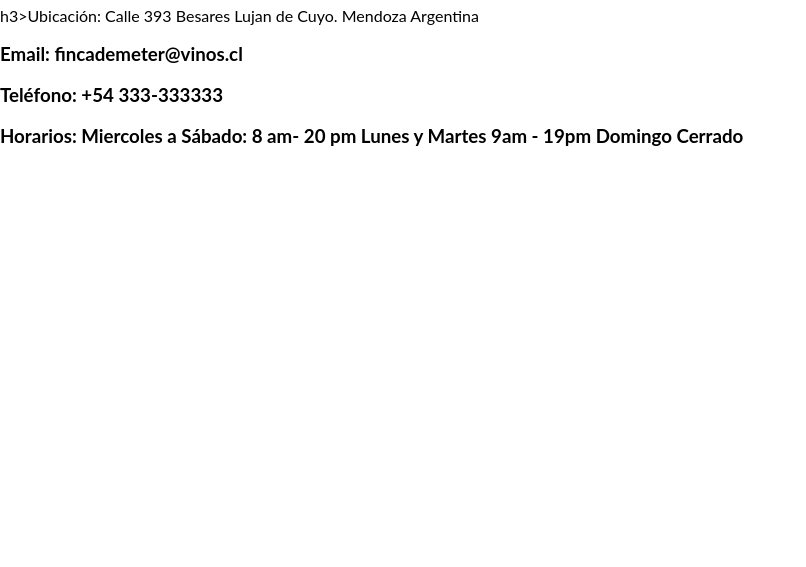
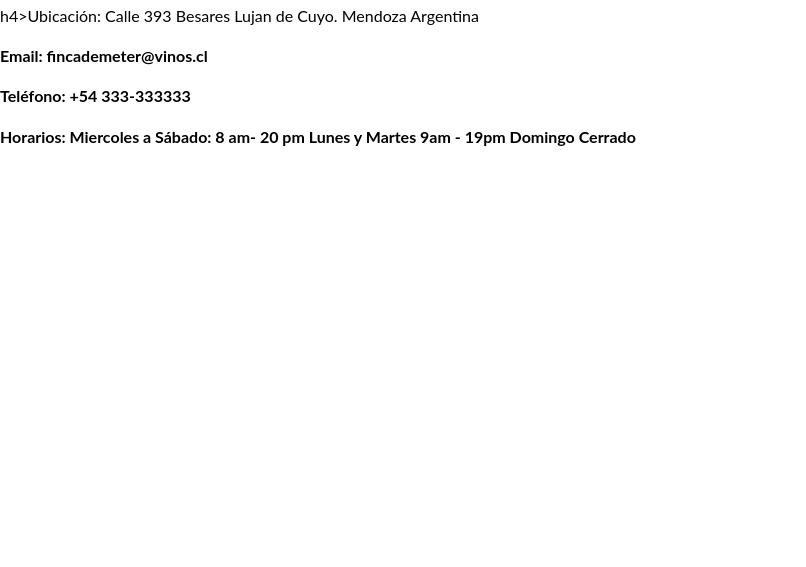
Before and after one commit to MaximilianoLeonel23/Fincademeter, a plain HTML site: page pages/contact.html in a window 1280 px wide. Shown: the part 295-862 px from the top of the page, without its empty margins (0-806 px from the left). Drawn offline with Linux system fonts and the light colour scheme; a script that the page names is missing.

Commit message:
Update contact.html

```diff
--- a/pages/contact.html
+++ b/pages/contact.html
@@ -51,12 +51,13 @@
 </head>
 <body>
   <h1>Nuestros datos de contacto</h1>
-    h3>Ubicación: Calle 393 Besares Lujan de Cuyo. Mendoza Argentina </h3>
-  <h3>Email: fincademeter@vinos.cl</h3>
-  <h3>Teléfono: +54 333-333333</h3>
-  <h3>Horarios: Miercoles a Sábado: 8 am- 20 pm
+   h4>Ubicación: Calle 393 Besares Lujan de Cuyo. Mendoza Argentina </h4>
+  <h4>Email: fincademeter@vinos.cl</h4>
+  <h4>Teléfono: +54 333-333333</h4>
+  <h4>Horarios: Miercoles a Sábado: 8 am- 20 pm
     Lunes y Martes 9am - 19pm
-    Domingo Cerrado</h3>
+    Domingo Cerrado
+  </h4>
   <div id="map"></div>
 </body>
 </html>
```
